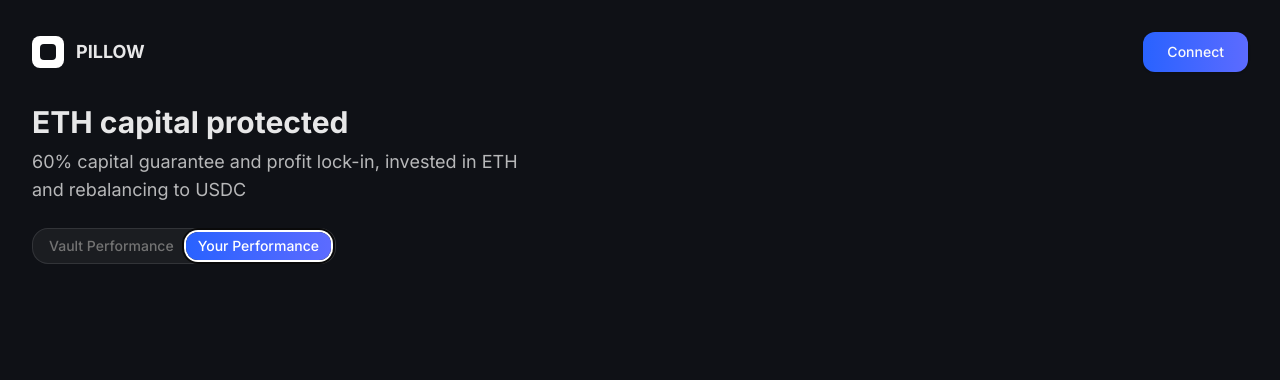
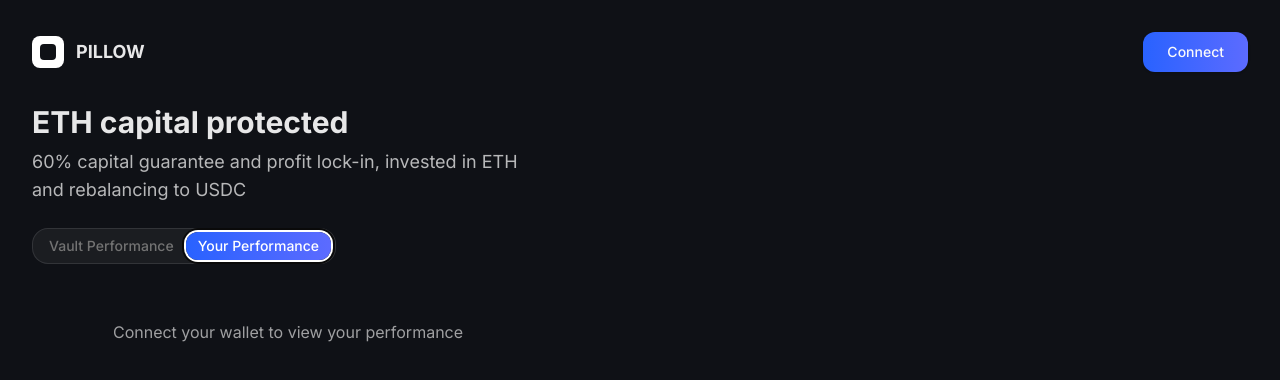
Before and after one commit to Pillow-trade/frontend, a Next.js app in the folder pillow-front/: page / in a window 1280 px wide. Both pictures are taken after a click on the tab "Your Performance". Shown: the top 380 px of the page. Built offline with nearby package versions, Linux system fonts and the light colour scheme.

Commit message:
add personnal performance section

```diff
--- a/pillow-front/components/vaultPage.tsx
+++ b/pillow-front/components/vaultPage.tsx
@@ -153,6 +153,12 @@ export default function CushionPage() {
                     </div>
                   </div>
                 </TabsContent>
+
+                <TabsContent value="your" className="mt-6">
+                  <div className="text-center py-8 text-white/60">
+                    Connect your wallet to view your performance
+                  </div>
+                </TabsContent>
               </Tabs>
             </div>
           </div>
```
